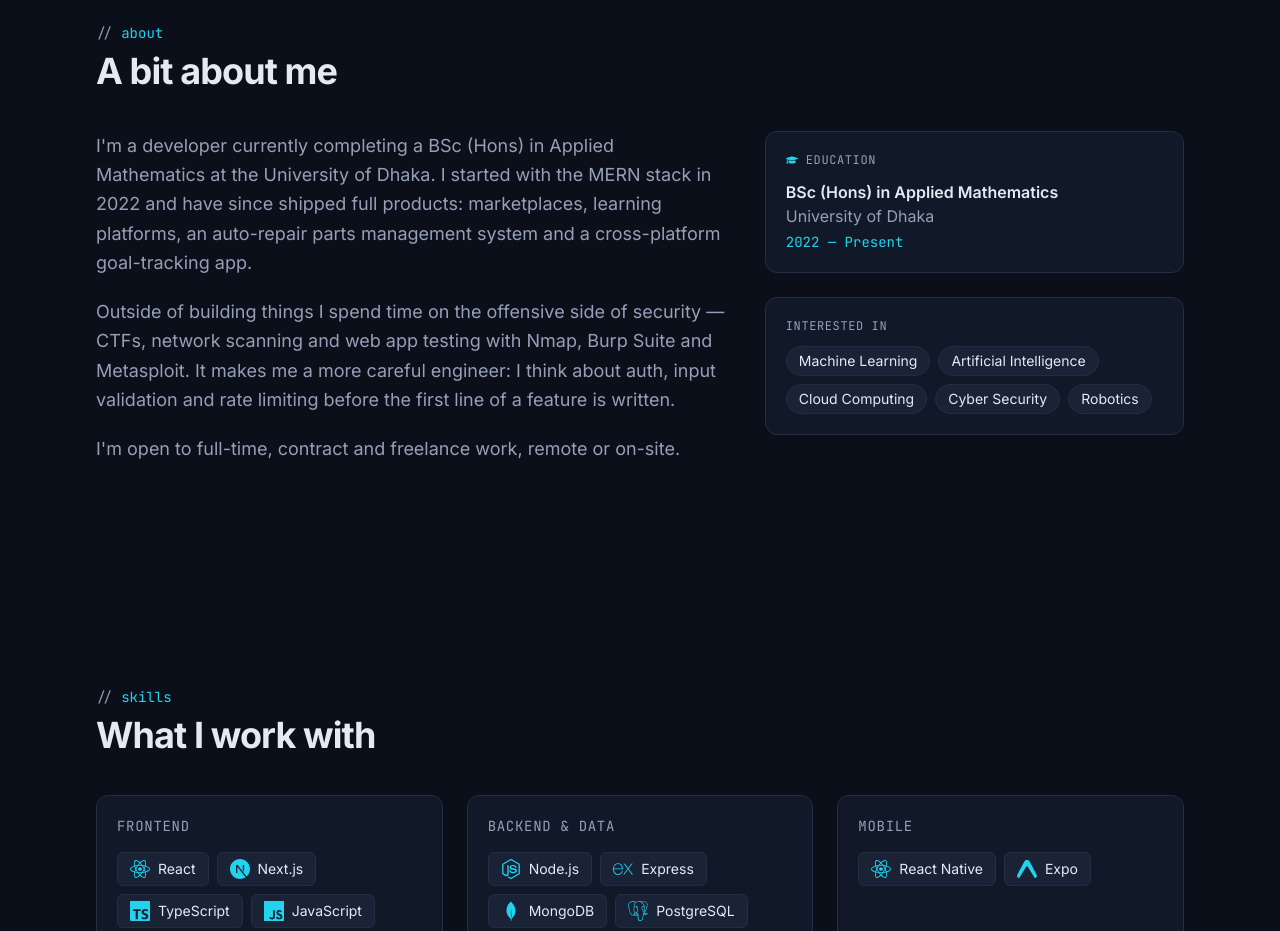
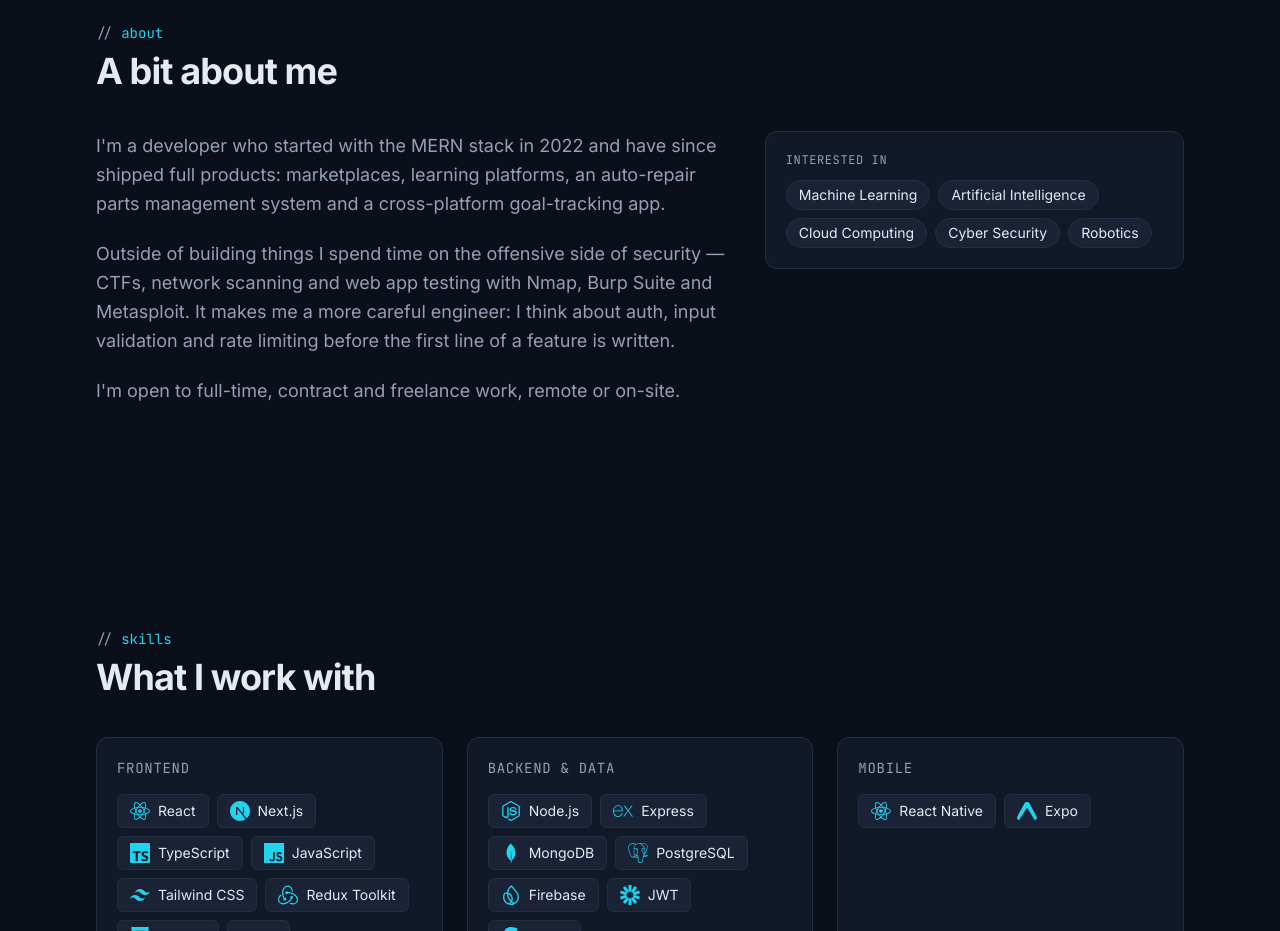
Before and after one commit to lalon147/lalon-rahman-tirtha-portfolio, a React (Vite) app: page / in a window 1280 px wide. Shown: the part 840-1771 px from the top of the page. Built offline with nearby package versions, Linux system fonts and the light colour scheme.

Commit message:
Remove education section

```diff
--- a/src/components/About.jsx
+++ b/src/components/About.jsx
@@ -1,4 +1,3 @@
-import { FaGraduationCap } from 'react-icons/fa'
 import { Section } from './Section'
 import { profile } from '../data'
 
@@ -12,15 +11,6 @@
 
         <div className="space-y-6">
           <div className="rounded-xl border border-border bg-surface p-5">
-            <p className="mb-3 flex items-center gap-2 font-mono text-xs uppercase tracking-wider text-muted">
-              <FaGraduationCap className="text-accent" /> Education
-            </p>
-            <p className="font-semibold">{profile.education.degree}</p>
-            <p className="text-muted">{profile.education.school}</p>
-            <p className="mt-1 font-mono text-sm text-accent">{profile.education.period}</p>
-          </div>
-
-          <div className="rounded-xl border border-border bg-surface p-5">
             <p className="mb-3 font-mono text-xs uppercase tracking-wider text-muted">Interested in</p>
             <ul className="flex flex-wrap gap-2">
               {profile.interests.map((i) => (
--- a/src/data.js
+++ b/src/data.js
@@ -24,16 +24,11 @@
   tagline:
     'I build web and mobile products end to end — React and Next.js on the front, Node.js, Express and MongoDB/PostgreSQL behind — and I like to break them too, with a Kali box always within reach.',
   about: [
-    "I'm a developer currently completing a BSc (Hons) in Applied Mathematics at the University of Dhaka. I started with the MERN stack in 2022 and have since shipped full products: marketplaces, learning platforms, an auto-repair parts management system and a cross-platform goal-tracking app.",
+    "I'm a developer who started with the MERN stack in 2022 and have since shipped full products: marketplaces, learning platforms, an auto-repair parts management system and a cross-platform goal-tracking app.",
     'Outside of building things I spend time on the offensive side of security — CTFs, network scanning and web app testing with Nmap, Burp Suite and Metasploit. It makes me a more careful engineer: I think about auth, input validation and rate limiting before the first line of a feature is written.',
     "I'm open to full-time, contract and freelance work, remote or on-site.",
   ],
   interests: ['Machine Learning', 'Artificial Intelligence', 'Cloud Computing', 'Cyber Security', 'Robotics'],
-  education: {
-    degree: 'BSc (Hons) in Applied Mathematics',
-    school: 'University of Dhaka',
-    period: '2022 — Present',
-  },
   social: {
     github: 'https://github.com/lalon147',
     linkedin: 'https://www.linkedin.com/in/lalon-rahman-tirtha/',
```
